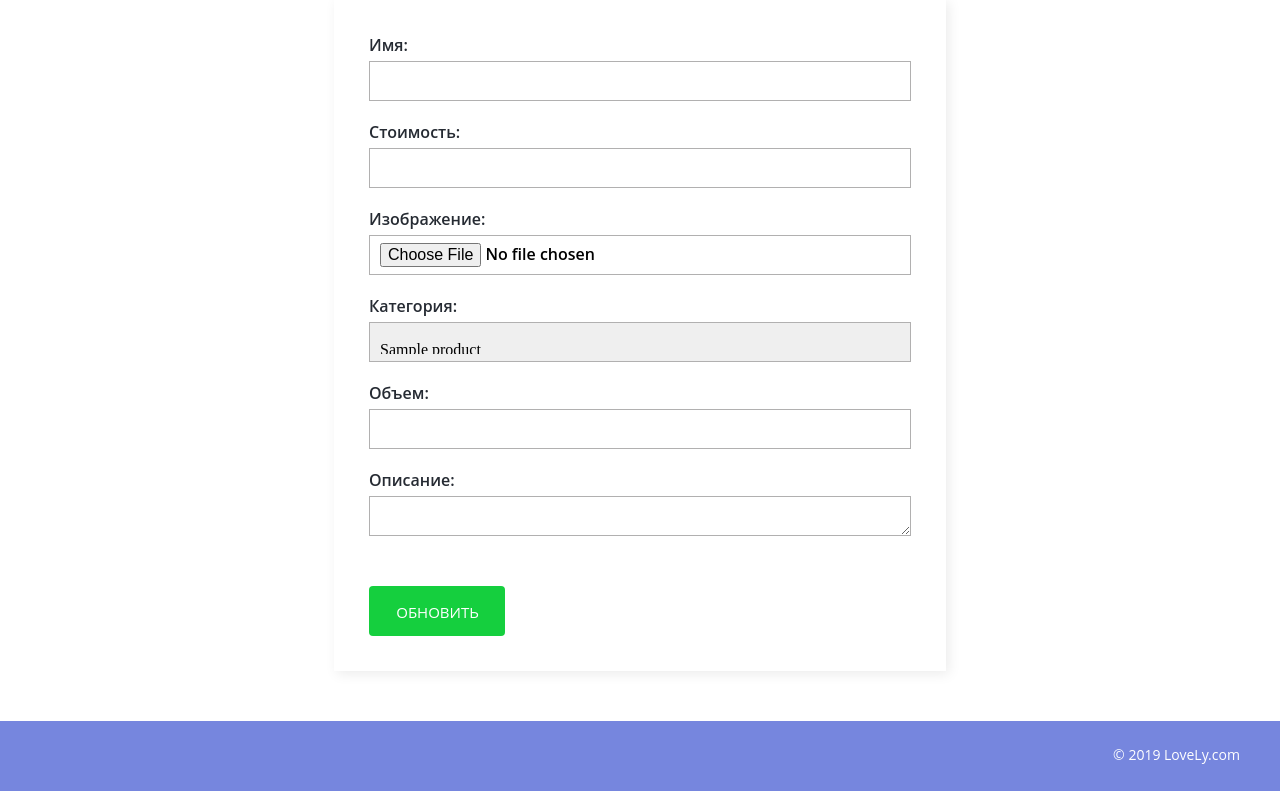
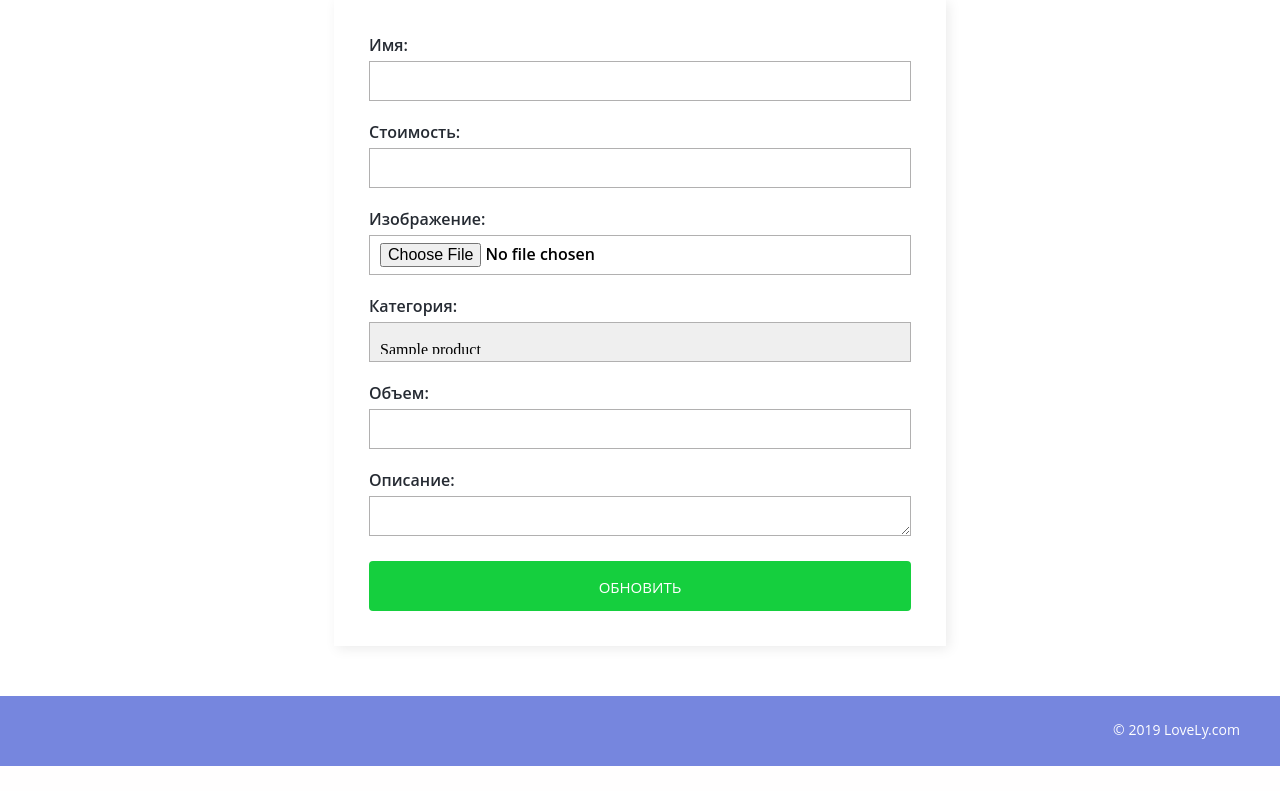
Before and after one commit to zhitinkina/Database, a Flask app: page /admin in a window 1280 px wide. Shown: the part 385-1176 px from the top of the page. After the commit the page ends 1151 px from the top, so only its background shows below. Run offline with Flask 2, Linux system fonts and the light colour scheme; a user stored in the database is signed in; a database or web service that is not in the repository returns one stand-in record (values such as "Sample title"); some libraries are stand-ins or nearby versions.

Commit message:
update button

```diff
--- a/static/css/goods.css
+++ b/static/css/goods.css
@@ -322,11 +322,8 @@
 }
 
 .btn-update {
-    width: 25%;
+    width: 100%;
     background: #15CF3E;
-    margin-top: 25px;
-    margin-left: auto;
-    margin-right: auto;
 }
 
 .btn-update:hover {
```
